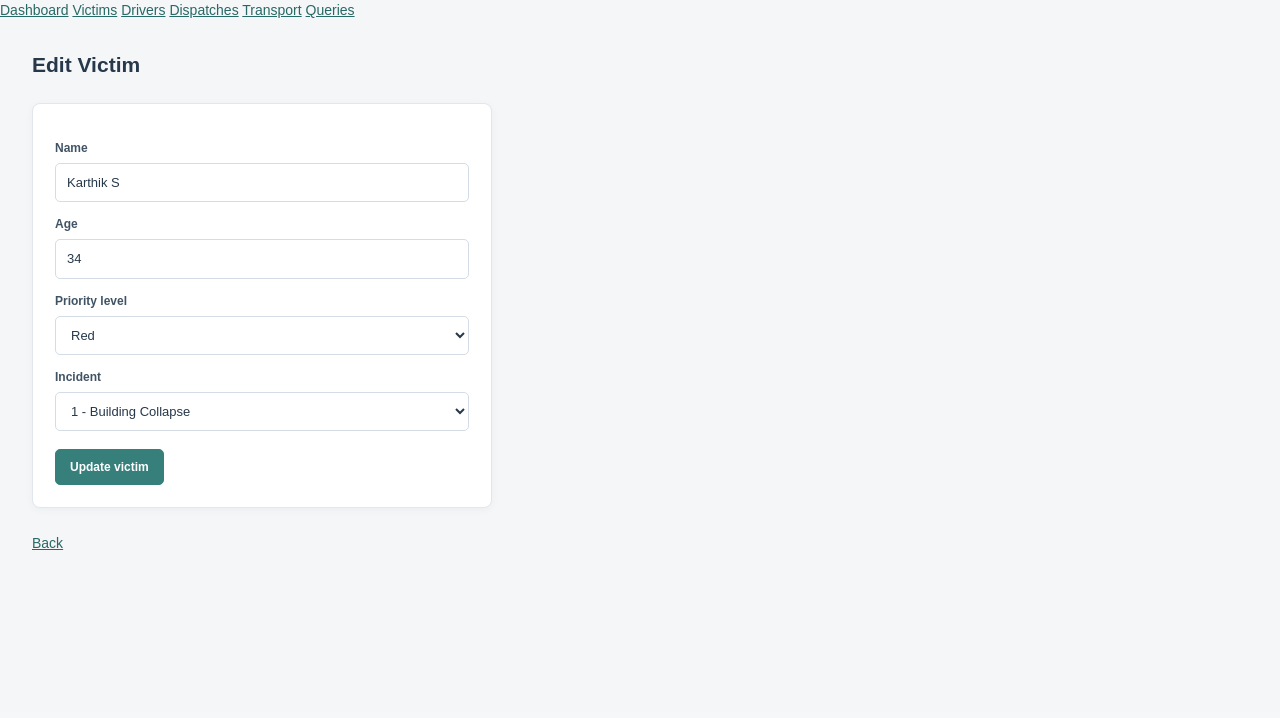
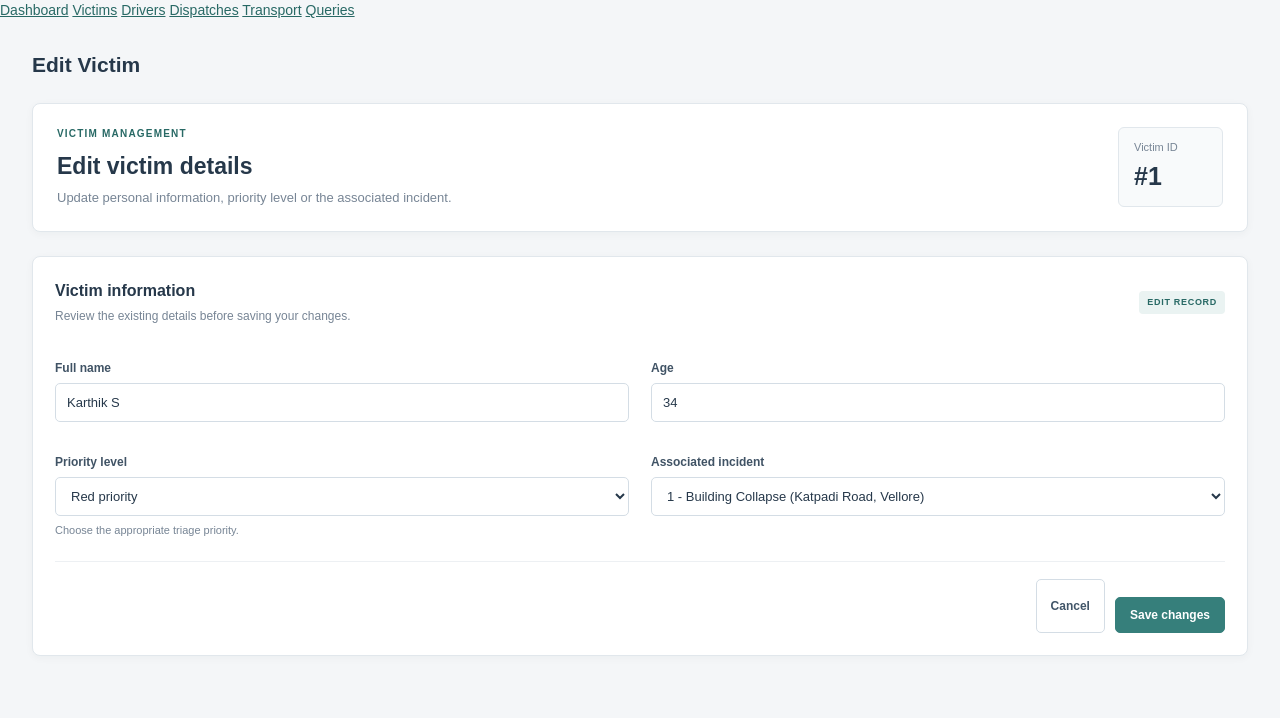
Before and after one commit to manvii-14/DISASTER_EVAC, a PHP site: page /edit_victim.php?id=1 in a window 1280 px wide. Shown: the part 88-806 px from the top of the page. Before the commit the page ends 638 px from the top, so only its background shows below. Run offline with PHP 8.4, Linux system fonts and the light colour scheme; the visitor is signed in with stand-in values (Sample User, id 1); data comes from the database, SQL or seed files in the repository.

Commit message:
Update edit_victim.php

```diff
--- a/evac/edit_victim.php
+++ b/evac/edit_victim.php
@@ -2,7 +2,7 @@
 include "auth.php";
 $page_title = "Edit Victim";
 $msg = "";
-$id = (int)$_GET['id'];
+$id = (int)($_GET['id'] ?? 0);
 
 // UPDATE
 if (isset($_POST['update'])) {
@@ -23,31 +23,91 @@ $v = $stmt->get_result()->fetch_assoc();
 
 include "header.php";
 echo $msg;
+
 if (!$v) {
-    echo "<p>Victim not found.</p>";
+?>
+    <section class="panel">
+        <div class="empty-state">
+            <h3>Victim record not found</h3>
+            <p>This record may have been removed or the ID is invalid.</p>
+            <a href="victims.php" class="button-link">Back to victims</a>
+        </div>
+    </section>
+<?php
     include "footer.php";
     exit;
 }
+
 $incidents = $conn->query("SELECT Incident_ID, Incident_Type, Location FROM Incident");
 ?>
-<form method="post" class="box">
-    <label>Name</label><input type="text" name="name" value="<?php echo htmlspecialchars($v['Name']); ?>" required>
-    <label>Age</label><input type="number" name="age" value="<?php echo $v['Age']; ?>" required>
-    <label>Priority level</label>
-    <select name="priority">
-        <?php foreach (['Red','Yellow','Green'] as $p) {
-            $sel = ($p == $v['Priority_Level']) ? "selected" : "";
-            echo "<option $sel>$p</option>";
-        } ?>
-    </select>
-    <label>Incident</label>
-    <select name="incident">
-        <?php while ($i = $incidents->fetch_assoc()) {
-            $sel = ($i['Incident_ID'] == $v['Incident_ID']) ? "selected" : "";
-            echo "<option value='" . $i['Incident_ID'] . "' $sel>" . $i['Incident_ID'] . " - " . htmlspecialchars($i['Incident_Type']) . "</option>";
-        } ?>
-    </select>
-    <input type="submit" name="update" value="Update victim">
-</form>
-<a href="victims.php">Back</a>
+
+<section class="page-intro">
+    <div>
+        <p class="page-eyebrow">VICTIM MANAGEMENT</p>
+        <h2>Edit victim details</h2>
+        <p>Update personal information, priority level or the associated incident.</p>
+    </div>
+    <div class="page-count">
+        <span>Victim ID</span>
+        <strong>#<?php echo htmlspecialchars((string)$v['Victim_ID']); ?></strong>
+    </div>
+</section>
+
+<section class="panel edit-form-panel">
+    <div class="panel-heading">
+        <div>
+            <h3>Victim information</h3>
+            <p>Review the existing details before saving your changes.</p>
+        </div>
+        <span class="panel-step">EDIT RECORD</span>
+    </div>
+
+    <form method="post" class="box victim-form">
+        <div class="form-grid">
+            <div class="form-field">
+                <label for="edit-victim-name">Full name</label>
+                <input id="edit-victim-name" type="text" name="name"
+                       value="<?php echo htmlspecialchars($v['Name']); ?>" required>
+            </div>
+
+            <div class="form-field">
+                <label for="edit-victim-age">Age</label>
+                <input id="edit-victim-age" type="number" name="age"
+                       min="0" max="120"
+                       value="<?php echo htmlspecialchars((string)$v['Age']); ?>" required>
+            </div>
+
+            <div class="form-field">
+                <label for="edit-victim-priority">Priority level</label>
+                <select id="edit-victim-priority" name="priority" required>
+                    <?php foreach (['Red', 'Yellow', 'Green'] as $p) { ?>
+                        <option value="<?php echo $p; ?>"
+                            <?php echo ($p == $v['Priority_Level']) ? 'selected' : ''; ?>>
+                            <?php echo $p; ?> priority
+                        </option>
+                    <?php } ?>
+                </select>
+                <small class="field-hint">Choose the appropriate triage priority.</small>
+            </div>
+
+            <div class="form-field">
+                <label for="edit-victim-incident">Associated incident</label>
+                <select id="edit-victim-incident" name="incident" required>
+                    <?php while ($i = $incidents->fetch_assoc()) { ?>
+                        <option value="<?php echo $i['Incident_ID']; ?>"
+                            <?php echo ($i['Incident_ID'] == $v['Incident_ID']) ? 'selected' : ''; ?>>
+                            <?php echo htmlspecialchars($i['Incident_ID'] . " - " . $i['Incident_Type'] . " (" . $i['Location'] . ")"); ?>
+                        </option>
+                    <?php } ?>
+                </select>
+            </div>
+        </div>
+
+        <div class="form-actions edit-form-actions">
+            <a href="victims.php" class="button-link button-secondary">Cancel</a>
+            <input type="submit" name="update" value="Save changes">
+        </div>
+    </form>
+</section>
+
 <?php include "footer.php"; ?>
```
